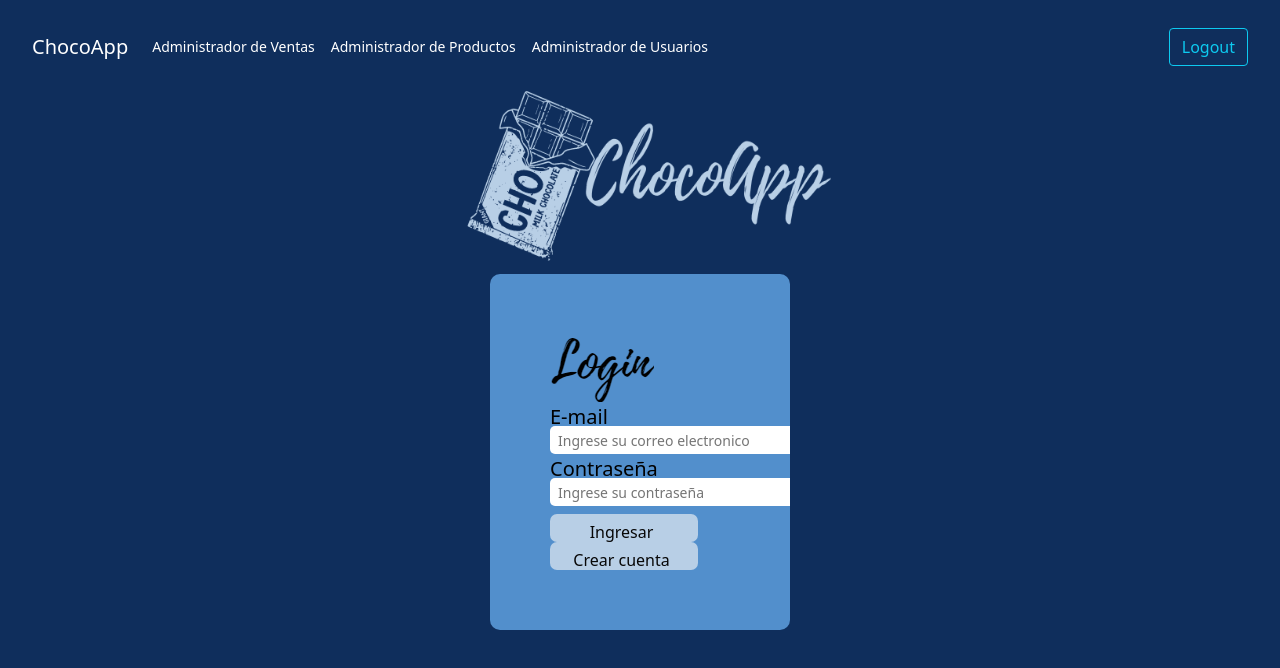
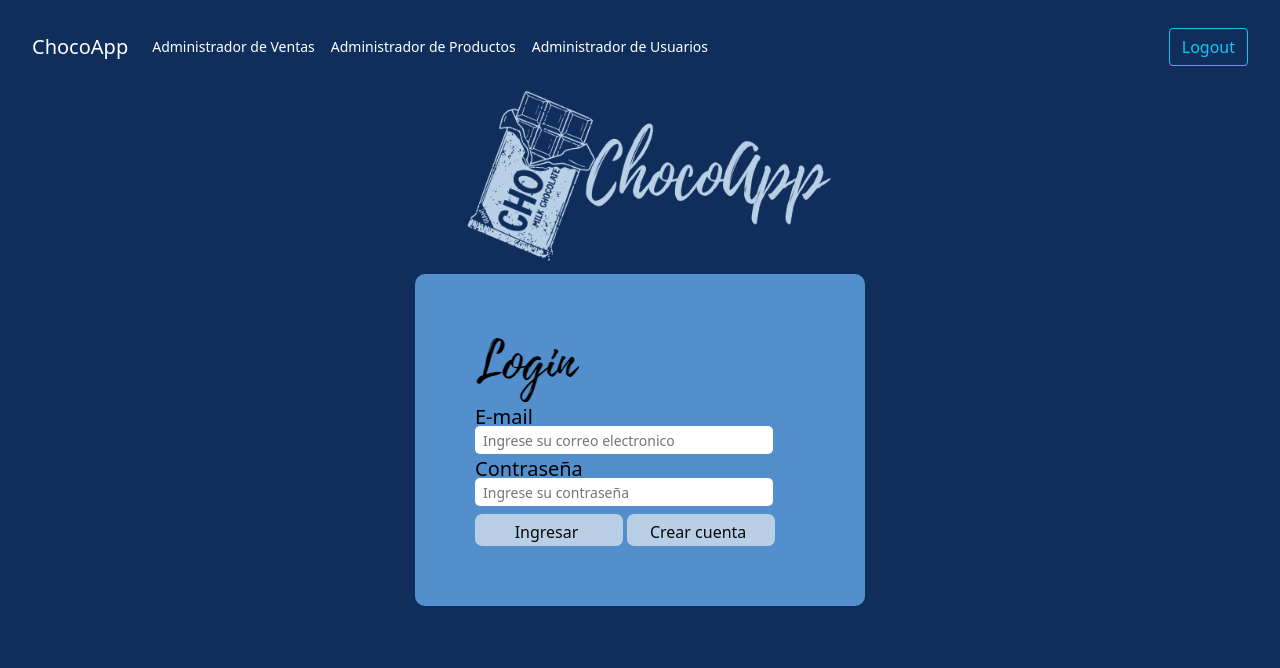
Before and after one commit to xiomarag55/Proyecto-Ciclo3, a React (Create React App) app: page / in a window 1280 px wide. Shown: the top 668 px of the page. Built offline with nearby package versions, Linux system fonts and the light colour scheme.

Commit message:
actualización del Login.css

```diff
--- a/src/GestionDeIngreso/pages/login/Login.css
+++ b/src/GestionDeIngreso/pages/login/Login.css
@@ -6,7 +6,7 @@ body{
 }
 
 .form-inner{
-    width: 300px;
+    width: 450px;
     overflow: hidden;
     margin: auto;
     padding: 60px;
@@ -44,7 +44,7 @@ label{
 }
 
 #email{
-    width: 292px;
+    width: 298px;
     height: 28px;
     border: none;
     border-radius: 5px;
@@ -52,7 +52,7 @@ label{
 
 }
 #password{
-    width: 292px;
+    width: 298px;
     height: 28px;
     border: none;
     border-radius: 5px;
@@ -62,7 +62,7 @@ label{
 }
 #sig{
     width: 148px;
-    height: 28px;
+    height: 32px;
     border: blueviolet;
     border-radius: 7px;
     padding-left: 7px;
@@ -72,7 +72,7 @@ label{
 }
 #can{
     width: 148px;
-    height: 28px;
+    height: 32px;
     border: none;
     border-radius: 7px;
     padding-left: 7px;
--- a/src/GestionDeIngreso/pages/login/Login.js
+++ b/src/GestionDeIngreso/pages/login/Login.js
@@ -9,7 +9,6 @@ function loginForm(){
             <div className='logoApp'>
              <img src={ChocoApp}  />
             </div>
-
             <div className='form-inner'>
                 <div className='logoapp'>
                     <img src={log}  />
@@ -29,7 +28,6 @@ function loginForm(){
                 <h4></h4>
                 <Button variant="primary" id='sig'>Ingresar</Button>{' '}
                 <Button variant="secondary" id='can'>Crear cuenta</Button>{' '}
-
             </div>
         </form>
     )
```
